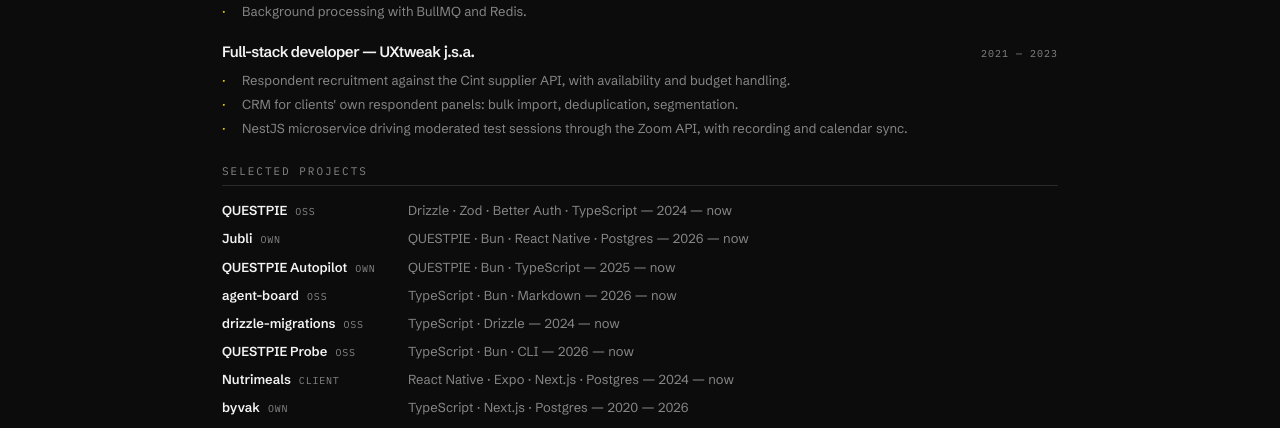
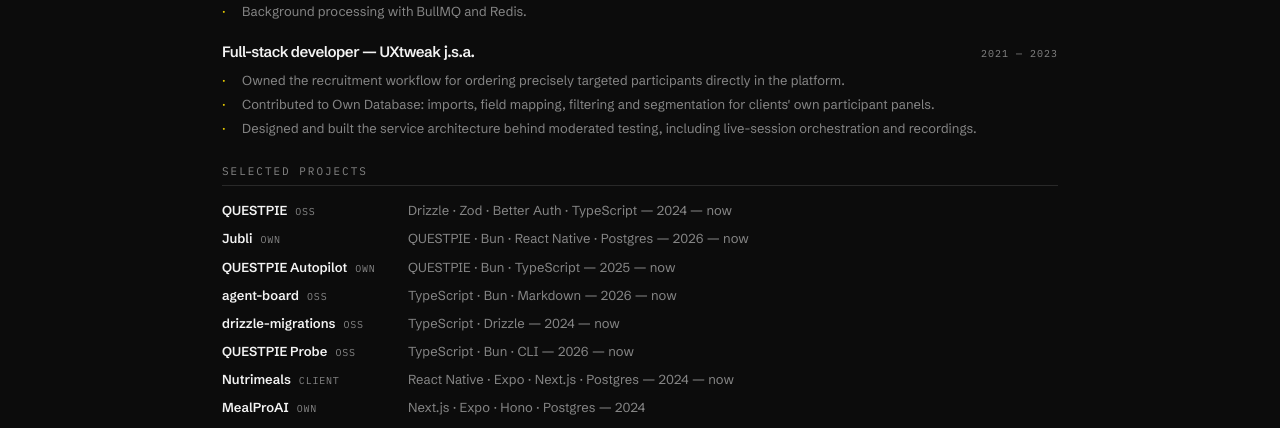
Before and after one commit to drepkovsky/drepkovsky, a Next.js app: page /cv in a window 1280 px wide. Shown: the part 517-945 px from the top of the page. Built offline with nearby package versions, Linux system fonts and the light colour scheme; no server answers.

Commit message:
content: add MealProAI and revise UXtweak

```diff
--- a/legacy/constants.ts
+++ b/legacy/constants.ts
@@ -54,9 +54,9 @@
 			description:
 				"Práca na platforme pre usability testing v tíme 5-9 vývojárov.",
 			achievements: [
-				"Vývoj funkcie nákupu respondentov integrovanej s Cint Supplier API.",
-				"Vytvorenie CRM-like systému pre správu a import respondentov.",
-				"Implementácia video meeting služby pomocou NestJS a Zoom.us API.",
+				"Vývoj workflowu na objednávanie presne zacielených respondentov priamo v platforme.",
+				"Spolupráca na Own Database pre import, filtrovanie a segmentáciu vlastných participantov.",
+				"Návrh a implementácia architektúry služby pre moderované testovanie, živé sessions a nahrávky.",
 			],
 			techStack: "TypeScript, React, NestJS, PostgreSQL, Redis, Docker",
 		},
@@ -285,9 +285,9 @@
 			description:
 				"Práce na platformě pro usability testing v týmu 5-9 vývojářů.",
 			achievements: [
-				"Vývoj funkce nákupu respondentů integrované s Cint Supplier API.",
-				"Vytvoření CRM-like systému pro správu a import respondentů.",
-				"Implementace video meeting služby pomocí NestJS a Zoom.us API.",
+				"Vývoj workflow pro objednávání přesně zacílených respondentů přímo v platformě.",
+				"Spolupráce na Own Database pro import, filtrování a segmentaci vlastních participantů.",
+				"Návrh a implementace architektury služby pro moderované testování, živé sessions a nahrávky.",
 			],
 			techStack: "TypeScript, React, NestJS, PostgreSQL, Redis, Docker",
 		},
@@ -516,9 +516,9 @@
 			description:
 				"Working on usability testing platform in a team of 5-9 developers.",
 			achievements: [
-				"Built respondent purchasing feature integrated with Cint Supplier API.",
-				"Created CRM-like system for managing and importing respondents.",
-				"Implemented video meeting service using NestJS and Zoom.us API.",
+				"Owned the workflow for ordering precisely targeted participants directly in the platform.",
+				"Contributed to Own Database for importing, filtering and segmenting clients' own participants.",
+				"Designed and built the service architecture behind moderated testing, live sessions and recordings.",
 			],
 			techStack: "TypeScript, React, NestJS, PostgreSQL, Redis, Docker",
 		},
--- a/src/app/cv/page.tsx
+++ b/src/app/cv/page.tsx
@@ -37,9 +37,9 @@
     org: "UXtweak j.s.a.",
     period: "2021 — 2023",
     points: [
-      "Respondent recruitment against the Cint supplier API, with availability and budget handling.",
-      "CRM for clients' own respondent panels: bulk import, deduplication, segmentation.",
-      "NestJS microservice driving moderated test sessions through the Zoom API, with recording and calendar sync.",
+      "Owned the recruitment workflow for ordering precisely targeted participants directly in the platform.",
+      "Contributed to Own Database: imports, field mapping, filtering and segmentation for clients' own participant panels.",
+      "Designed and built the service architecture behind moderated testing, including live-session orchestration and recordings.",
     ],
   },
 ];
--- a/src/content/work.ts
+++ b/src/content/work.ts
@@ -27,7 +27,7 @@
   weight: number;
   /**
    * What a client can conclude from this project. Not rendered right now —
-   * read as self-congratulation nineteen times over — but it is what the
+   * read as self-congratulation on every entry — but it is what the
    * relevance weight is reasoning about, so it stays as the note behind it.
    */
   proves: string;
@@ -265,6 +265,21 @@
     writeup: null,
   },
   {
+    slug: "mealproai",
+    proves:
+      "That I can ship an AI product to thousands of users and shut it down when the numbers do not work.",
+    weight: 7,
+    kind: "OWN",
+    title: "MealProAI",
+    period: "2024",
+    sortYear: 2024.7,
+    context: "Own product · retired · 2,000+ registered users",
+    summary:
+      "My first production AI product: a web and mobile meal planner that turned dietary preferences, goals, budgets and ingredients on hand into personalized plans, recipes and shopping lists. It reached more than 2,000 registered users, but weak retention made the economics unsustainable, so I shut it down.",
+    stack: ["Next.js", "Expo", "Hono", "Postgres", "Anthropic"],
+    writeup: null,
+  },
+  {
     slug: "amcef",
     proves:
       "That I can work inside an enterprise low-code platform and its data layer.",
@@ -342,15 +357,15 @@
   {
     slug: "uxtweak",
     proves:
-      "That I work inside a team of nine on an enterprise product.",
-    weight: 5,
+      "That I can own product capabilities and design a new service inside an established platform.",
+    weight: 7,
     kind: "CLIENT",
     title: "UXtweak",
     period: "2021 — 2023",
     sortYear: 2021.5,
     context: "Employed · team of 5–9",
     summary:
-      "A usability testing platform. I built respondent recruitment against the Cint supplier API, the CRM for a client's own respondents, and a NestJS service that drove moderated sessions through the Zoom API.",
+      "A usability testing platform. I owned development of the recruitment workflow that let researchers order precisely targeted participants directly in the product. I also designed and built the service architecture behind moderated testing, from live-session orchestration to recordings, and contributed to Own Database, its participant-management tool for importing, segmenting and recruiting from a company's own research panel.",
     stack: ["TypeScript", "React", "NestJS", "Postgres", "Redis", "Docker"],
     writeup: null,
   },
```
Also changed, not shown: 1 other file (tests, documents, lock files or other folders).
